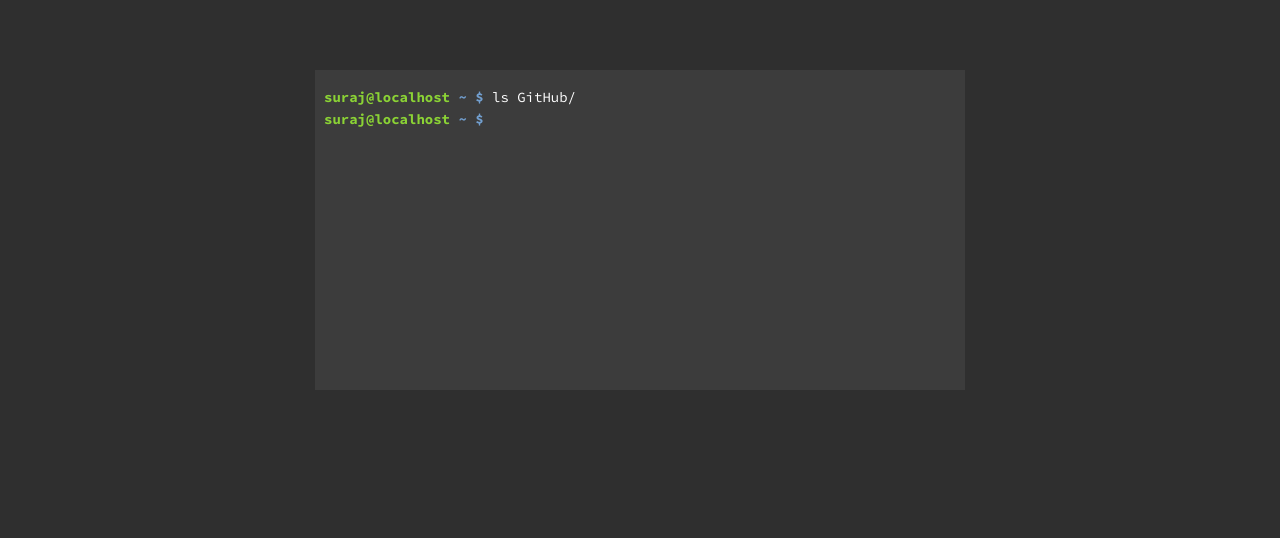
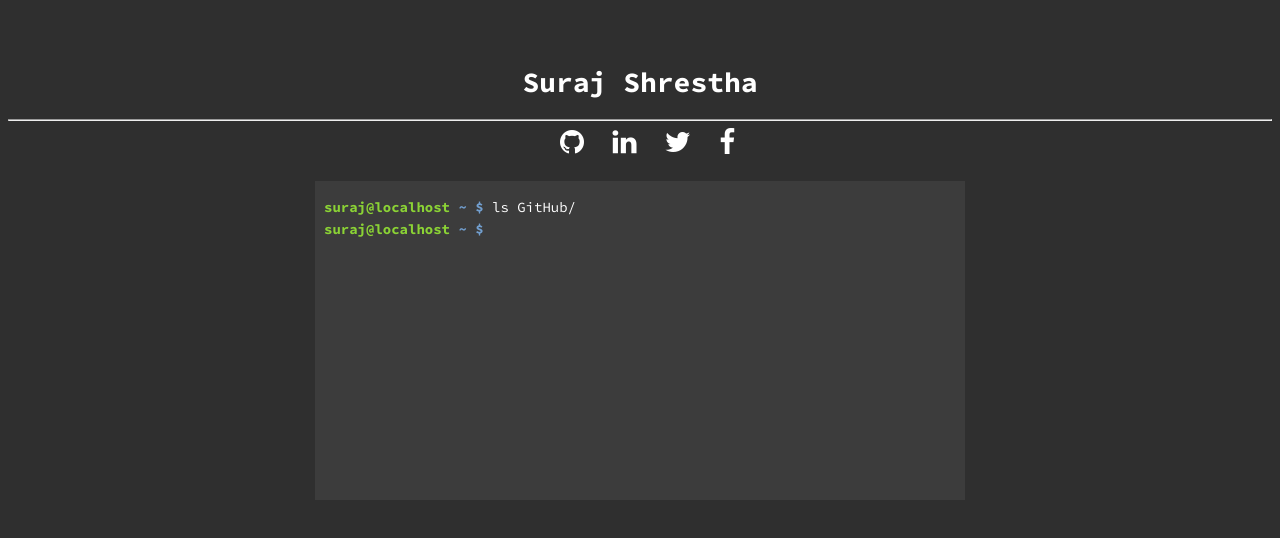
Before and after one commit to surazzarus/surazzarus.github.io, a plain HTML site: page index.html in a window 1280 px wide. Drawn offline with nearby package versions, Linux system fonts and the light colour scheme; no server answers.

Commit message:
Social links added

```diff
--- a/css/style.css
+++ b/css/style.css
@@ -8,6 +8,23 @@ body {
   font-weight: 400;
   height: 100%;
   background-color: #2F2F2F;
+}
+
+.container .info h1 {
+  text-align: center;
+  color: #ffffff;
+}
+
+ul {
+  width: 200px;
+  margin: 0 auto;
+}
+
+ul li {
+  list-style: none;
+  display: inline-block;
+  color: #ffffff;
+  margin-right: 20px;
 }
 
 p {
@@ -21,8 +38,8 @@ a {
 }
 
 a:hover {
-  color:#CF727F;
-  cursor:pointer;
+  color: #CF727F;
+  cursor: pointer;
 }
 
 .terminal {
@@ -63,8 +80,7 @@ a:hover {
   animation: 1.5s blink step-end infinite;
 }
 
-@keyframes "blink",
- {
+@keyframes "blink", {
   from, to {
     color: transparent;
   }
@@ -113,7 +129,6 @@ a:hover {
   .terminal {
     width: 100%;
   }
-
   p:hover .project {
     display: none;
   }
--- a/index.html
+++ b/index.html
@@ -4,11 +4,40 @@
     <head>
         <meta charset="utf-8">
         <meta name="viewport" content="width=device-width, initial-scale=1">
+        <link rel="stylesheet" href="https://cdnjs.cloudflare.com/ajax/libs/font-awesome/4.7.0/css/font-awesome.css">
         <link rel="stylesheet" href="css/style.css">
         <link href="https://fonts.googleapis.com/css?family=Source+Code+Pro:400,700" rel="stylesheet">
         <title>Suraj Shrestha</title>
     </head>
     <body>
+      <div class="container">
+        <div class="info">
+          <h1>Suraj Shrestha</h1>
+          <hr>
+          <ul>
+            <li>
+              <a href="https://github.com/surazzarus" target="_blank" data-toggle="toottip" title="Github">
+                <i class="fa fa-github fa-2x"></i>
+              </a>
+            </li>
+            <li>
+              <a href="https://www.linkedin.com/in/surazzarus/" target="_blank" data-toggle="toottip" title="Linkedin">
+                <i class="fa fa-linkedin fa-2x"></i>
+              </a>
+            </li>
+            <li>
+              <a href="https://twitter.com/surazzarus/" target="_blank" data-toggle="toottip" title="Twitter">
+                <i class="fa fa-twitter fa-2x"></i>
+              </a>
+            </li>
+            <li>
+              <a href="https://www.facebook.com/surazzarus" target="_blank" data-toggle="toottip" title="Facebook">
+                <i class="fa fa-facebook fa-2x"></i>
+              </a>
+            </li>
+          </ul>
+        </div>
+
         <div class="terminal">
             <p>
                 <span class="hostname"><a href="mailto:suraz.zarus@gmail.com">suraj@localhost</a></span>
@@ -22,6 +51,8 @@
                 <span class="cursor">||||</span>
             </p>
         </div>
+      </div>
+
 
         <script src="https://cdnjs.cloudflare.com/ajax/libs/jquery/3.2.1/jquery.min.js"></script>
         <script src="js/main.js"></script>
```
